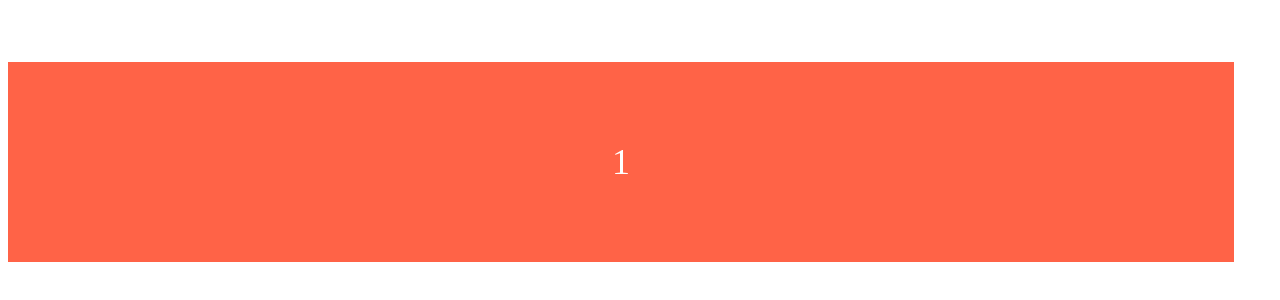
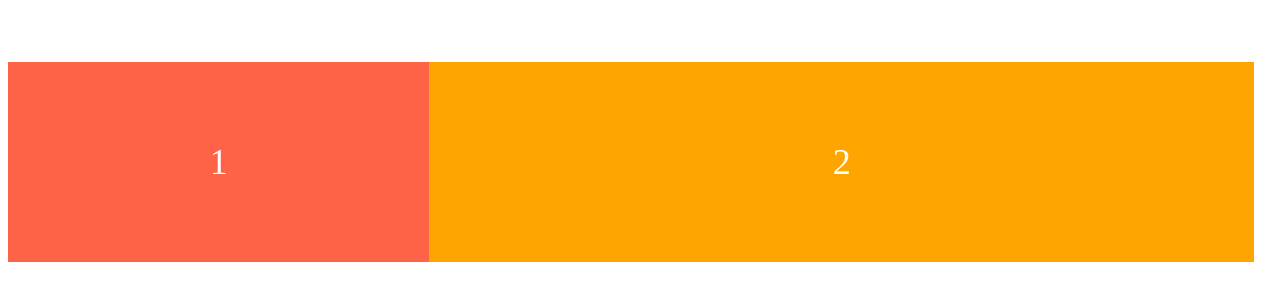
Before and after one commit to LEEMYEONGUK/css-layout, a website built with Vite: page css-layout-masterclass/index.html in a window 1280 px wide. Shown: the part 246-546 px from the top of the page. Built offline with nearby package versions, Linux system fonts and the light colour scheme.

Commit message:
flex-shrink

```diff
--- a/css-layout-masterclass/index.html
+++ b/css-layout-masterclass/index.html
@@ -10,7 +10,7 @@
     <!-- .box*20{$} -->
     <div class="box">1</div>
     <div class="box">2</div>
-    <!-- <div class="box">3</div> -->
+    <div class="box">3</div>
     <!-- <div class="box">4</div>
     <div class="box">5</div>
     <div class="box">6</div>
--- a/css-layout-masterclass/style.css
+++ b/css-layout-masterclass/style.css
@@ -1,15 +1,12 @@
 body {
   display: flex;
   height: 100vh;
-  gap: 10px;
   justify-content: flex-start;
   /* flex-flow: row wrap; 아래 두줄과 같은 의미*/
   flex-direction: row;
   flex-wrap: wrap;
   /* 다중 라인일때 align-content 사용 */
   /* align-content: center; */
-  row-gap: 10px;
-  column-gap: 20px;
   align-items: center;
 }
 
@@ -25,11 +22,19 @@ body {
 .box:first-child{
   background-color: tomato;
   flex-grow: 1;
+  flex-shrink: 3;
+}
+
+.box:nth-child(2){
+  background-color: orange;
+  flex-grow: 2;
+  flex-shrink: 0;
 }
 
 .box:last-child{
   background-color: teal;
   flex-grow: 1;
+  flex-shrink: 1;
 }
 
-/* order, align-self, flex-grow 는 자식요소에게!! */
+/* order, align-self, flex-grow(default:0), flex-shrink(default:1) 는 자식요소에게!! */
```
